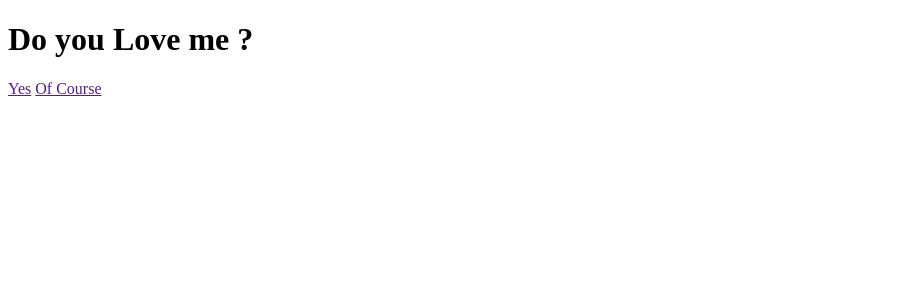
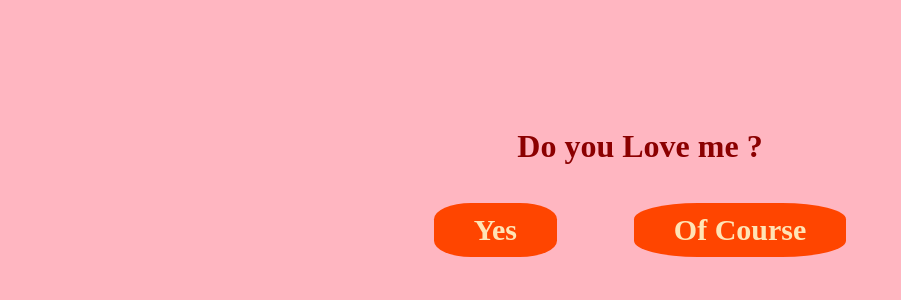
Before and after one commit to Abdullah-Al-Akash/fun-with-propose, a plain HTML site: page index.html in a window 1280 px wide. Shown: the whole page, without its empty margins (0-901 px from the left). Drawn offline with Linux system fonts and the light colour scheme.

Commit message:
Added Button And Text

```diff
--- a/index.html
+++ b/index.html
@@ -6,18 +6,23 @@
         <meta http-equiv="X-UA-Compatible" content="IE=edge">
         <meta name="viewport" content="width=device-width, initial-scale=1.0">
         <title>Fun with Propose</title>
+        <link rel="stylesheet" href="style.css">
 </head>
 
 <body>
-        <div>
-                <h1>
-                        Do you Love me ?
-                </h1>
+        <div class="heading">
+                <div class="main-text">
+                        <h1>
+                                Do you Love me ?
+                        </h1>
+
+                </div>
+                <div class="btn">
+                        <a href="/love-u.html">Yes</a>
+                        <a href="/love-u.html">Of Course</a>
+                </div>
         </div>
-        <div>
-                <a href="">Yes</a>
-                <a href="">Of Course</a>
-        </div>
+
 </body>
 
 </html>
--- /dev/null
+++ b/style.css
@@ -0,0 +1,41 @@
+* {
+        margin: 0;
+        padding: 0;
+        box-sizing: border-box;
+}
+
+body {}
+
+.heading {
+        background: lightpink;
+        height: 100vh;
+        padding-top: 10%;
+}
+
+.main-text {
+        display: flex;
+        align-items: center;
+        justify-content: center;
+        color: darkred
+}
+
+a {
+        text-decoration: none;
+        background: orangered;
+        padding: 10px 40px;
+        color: moccasin;
+        font-size: 30px;
+        font-weight: bold;
+        border-radius: 30%;
+        margin: 3%;
+}
+
+a:hover {
+        background: gold;
+        color: black;
+}
+
+.btn {
+        display: flex;
+        justify-content: center;
+}
```
Also changed, not shown: love-u.html (added, +16 -0 lines), images/bg-love.png (added).
